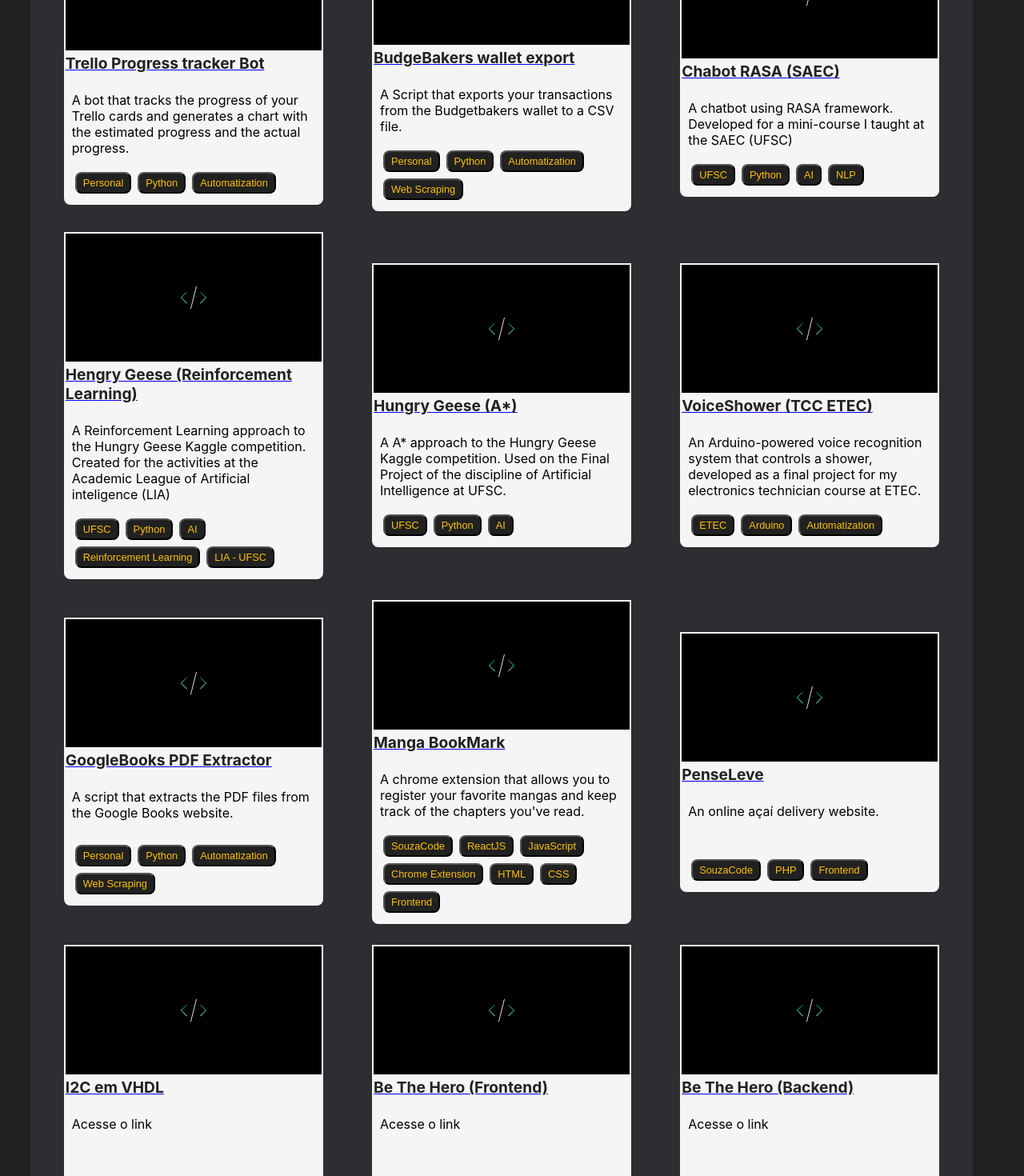
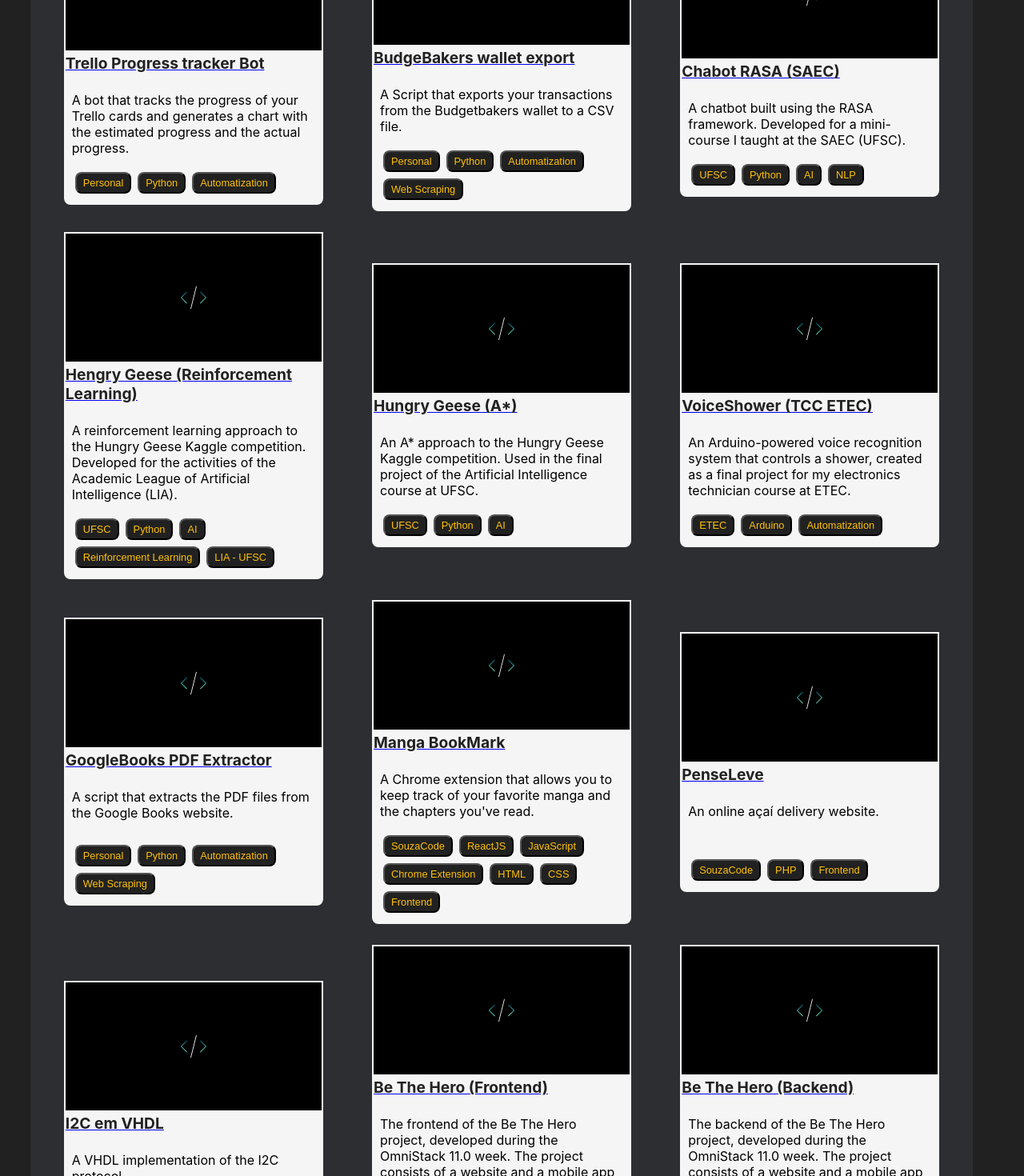
Before and after one commit to CodeWracker/codewracker.github.io, a React (Create React App) app: page / in a window 1280 px wide. Shown: the part 1080-2550 px from the top of the page at 80% size. Built offline with nearby package versions, Linux system fonts and the light colour scheme; a web font is replaced by a local one.

Commit message:
mais algumas infos e arrumei a posição do header no z-index

```diff
--- a/src/components/Header/header.css
+++ b/src/components/Header/header.css
@@ -6,6 +6,7 @@
   align-items: center;
   position: fixed;
   width: 100%;
+  z-index: 1000;
 }
 .header-title-container {
   display: flex;
--- a/src/components/PersonalInfo/personalinfo.css
+++ b/src/components/PersonalInfo/personalinfo.css
@@ -139,11 +139,9 @@
   background-color: var(--secondary-color);
   top: 55px;
   left: 5vw;
-  z-index: 1;
 }
 .profile-picture {
   position: relative;
-  z-index: 5;
   min-width: 450px;
   margin-top: 20px;
 }
--- a/src/components/ProjectsList/index.jsx
+++ b/src/components/ProjectsList/index.jsx
@@ -38,7 +38,7 @@ function ProjectsList() {
     }
     return (
         <Container className="page-section projects-list-container">
-            <h1 className="projects-list-title">Projects</h1>
+            <h1 className="projects-list-title">Projects ({filteredProjects.length})</h1>
             <Container className="tag-filter-container">
                 <Button
                     onClick={() => {
--- a/src/data.json
+++ b/src/data.json
@@ -35,7 +35,8 @@
             "VueJS",
             "Mobile",
             "Frontend",
-            "Backend"
+            "Backend",
+            "PostgreSQL"
         ],
         "projectsList": [
             {
@@ -71,7 +72,7 @@
                     29
                 ],
                 "image": "",
-                "description": "A chatbot using RASA framework. Developed for a mini-course I taught at the SAEC (UFSC)"
+                "description": "A chatbot built using the RASA framework. Developed for a mini-course I taught at the SAEC (UFSC)."
             },
             {
                 "name": "Hengry Geese (Reinforcement Learning)",
@@ -84,7 +85,7 @@
                     30
                 ],
                 "image": "",
-                "description": "A Reinforcement Learning approach to the Hungry Geese Kaggle competition. Created for the activities at the Academic League of Artificial inteligence (LIA)"
+                "description": "A reinforcement learning approach to the Hungry Geese Kaggle competition. Developed for the activities of the Academic League of Artificial Intelligence (LIA)."
             },
             {
                 "name": "Hungry Geese (A*)",
@@ -95,7 +96,7 @@
                     11
                 ],
                 "image": "",
-                "description": "A A* approach to the Hungry Geese Kaggle competition. Used on the Final Project of the discipline of Artificial Intelligence at UFSC."
+                "description": "An A* approach to the Hungry Geese Kaggle competition. Used in the final project of the Artificial Intelligence course at UFSC."
             },
             {
                 "name": "VoiceShower (TCC ETEC)",
@@ -106,7 +107,7 @@
                     27
                 ],
                 "image": "",
-                "description": "An Arduino-powered voice recognition system that controls a shower, developed as a final project for my electronics technician course at ETEC."
+                "description": "An Arduino-powered voice recognition system that controls a shower, created as a final project for my electronics technician course at ETEC."
             },
             {
                 "name": "GoogleBooks PDF Extractor",
@@ -133,7 +134,7 @@
                     33
                 ],
                 "image": "",
-                "description": "A chrome extension that allows you to register your favorite mangas and keep track of the chapters you've read."
+                "description": "A Chrome extension that allows you to keep track of your favorite manga and the chapters you've read."
             },
             {
                 "name": "PenseLeve",
@@ -149,51 +150,94 @@
             {
                 "name": "I2C em VHDL",
                 "link": "https://github.com/RalphzeraTests/I2C-VHDL",
-                "tags": [],
+                "tags": [
+                    0,
+                    8,
+                    10,
+                    18
+                ],
                 "image": "",
-                "description": ""
+                "description": "A VHDL implementation of the I2C protocol."
             },
             {
                 "name": "Be The Hero (Frontend)",
                 "link": "https://github.com/RalphzeraTests/frontend-Be-the-Hero",
-                "tags": [],
+                "tags": [
+                    0,
+                    5,
+                    6,
+                    25,
+                    26,
+                    33
+                ],
                 "image": "",
-                "description": ""
+                "description": "The frontend of the Be The Hero project, developed during the OmniStack 11.0 week. The project consists of a website and a mobile app that connects people who want to help NGOs with financial resources to NGOs that need help."
             },
             {
                 "name": "Be The Hero (Backend)",
                 "link": "https://github.com/RalphzeraTests/backend-Be-the-Hero",
-                "tags": [],
+                "tags": [
+                    0,
+                    6,
+                    22,
+                    34,
+                    35
+                ],
                 "image": "",
-                "description": ""
+                "description": "The backend of the Be The Hero project, developed during the OmniStack 11.0 week. The project consists of a website and a mobile app that connects people who want to help NGOs with financial resources to NGOs that need help."
             },
             {
                 "name": "Be The Hero (Mobile)",
                 "link": "https://github.com/RalphzeraTests/mobile-Be-the-Hero",
-                "tags": [],
+                "tags": [
+                    0,
+                    6,
+                    25,
+                    26,
+                    32
+                ],
                 "image": "",
-                "description": ""
+                "description": "The mobile app of the Be The Hero project, developed during the OmniStack 11.0 week. The project consists of a website and a mobile app that connects people who want to help NGOs with financial resources to NGOs that need help."
             },
             {
                 "name": "Ecoleta (Frontend)",
                 "link": "https://github.com/RalphzeraTests/web-ecoleta",
-                "tags": [],
+                "tags": [
+                    0,
+                    5,
+                    6,
+                    25,
+                    26,
+                    33
+                ],
                 "image": "",
-                "description": ""
+                "description": "The frontend of the Ecoleta project, developed during the Next Level Week 1.0 week. The project consists of a platform that allows people to find collection points for recyclable materials."
             },
             {
                 "name": "Ecoleta (Backend)",
                 "link": "https://github.com/RalphzeraTests/server-ecoleta",
-                "tags": [],
+                "tags": [
+                    0,
+                    6,
+                    22,
+                    34,
+                    35
+                ],
                 "image": "",
-                "description": ""
+                "description": "The backend of the Ecoleta project, developed during the Next Level Week 1.0 week. The project consists of a platform that allows people to find collection points for recyclable materials."
             },
             {
                 "name": "Ecoleta (Mobile)",
                 "link": "https://github.com/RalphzeraTests/mobile-ecoleta",
-                "tags": [],
+                "tags": [
+                    0,
+                    6,
+                    25,
+                    26,
+                    32
+                ],
                 "image": "",
-                "description": ""
+                "description": "The Mobile app of the Ecoleta project, developed during the Next Level Week 1.0 week. The project consists of a platform that allows people to find collection points for recyclable materials."
             },
             {
                 "name": "Facial Analisys on the MIGMA Dataset",
```
